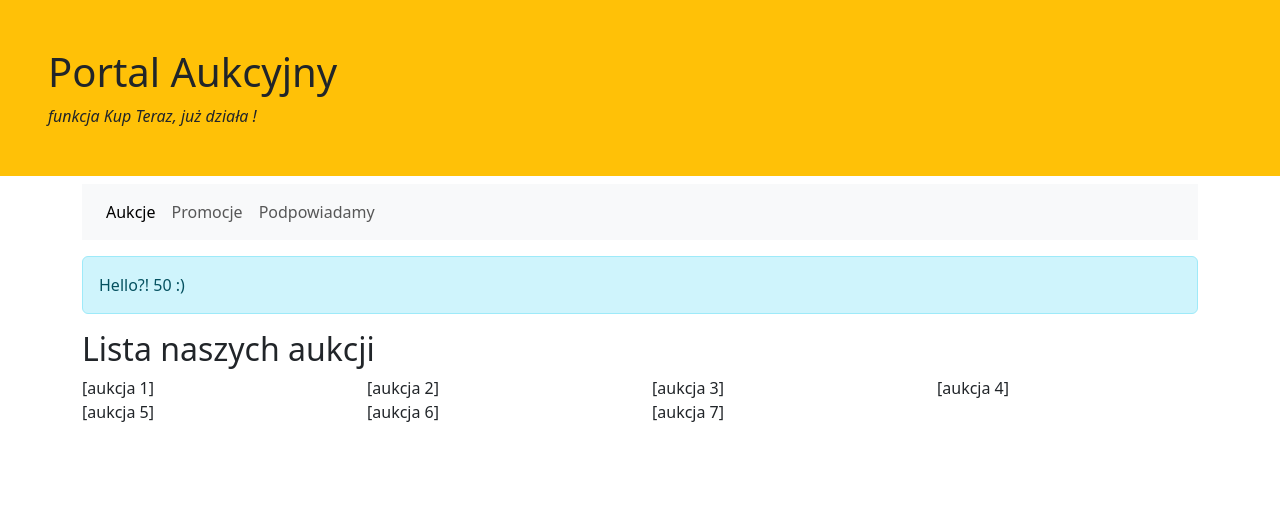
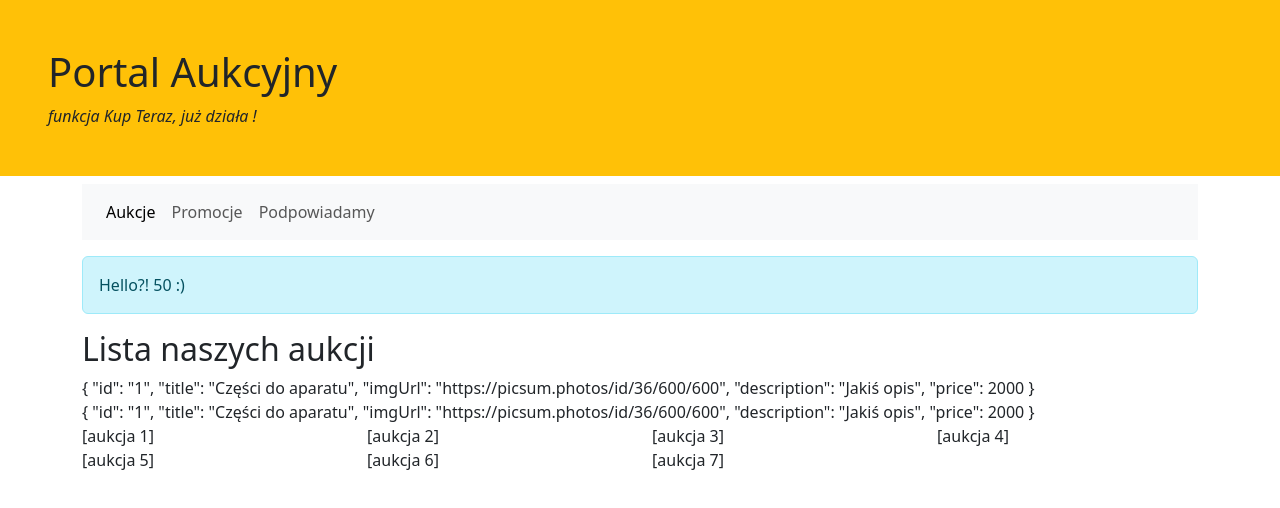
Before and after one commit to michaljabi/20260921-angular, an Angular app in the folder auction-portal/: page /auctions in a window 1280 px wide. Shown: the top 508 px of the page. Built offline with nearby package versions, Linux system fonts and the light colour scheme.

Commit message:
explain: pipes ( async | json) combine - pipelines.

```diff
--- a/auction-portal/src/app/auctions/auctions-page.component.ts
+++ b/auction-portal/src/app/auctions/auctions-page.component.ts
@@ -1,18 +1,37 @@
+import { AsyncPipe, JsonPipe } from '@angular/common';
 import { Component } from '@angular/core';
 
 @Component({
-  imports: [],
+  imports: [JsonPipe, AsyncPipe],
   selector: 'app-auctions-page',
   styles: ``,
   template: `
     <section>
       <h2>Lista naszych aukcji</h2>
+      <div>
+        {{ singleAuction | json }}
+      </div>
+      <div>
+        <!-- jak działają pipes jedna po durigej (faktyczny pipeline) -->
+        {{ singleActionPromise | async | json }}
+      </div>
       <div class="row">
-        @for(no of [1,2,3,4,5,6,7]; track no) {
-          <div class="col-12 col-sm-6 col-md-4 col-lg-3">[aukcja {{no}}]</div>
+        @for (no of [1, 2, 3, 4, 5, 6, 7]; track no) {
+          <div class="col-12 col-sm-6 col-md-4 col-lg-3">[aukcja {{ no }}]</div>
         }
       </div>
     </section>
   `,
 })
-export class AuctionsPageComponent {}
+export class AuctionsPageComponent {
+  singleAuction = {
+    id: '1',
+    title: 'Części do aparatu',
+    imgUrl: 'https://picsum.photos/id/36/600/600',
+    description: 'Jakiś opis',
+    price: 2000,
+  };
+
+  // single auction Promise:
+  singleActionPromise = Promise.resolve(this.singleAuction);
+}
```
Also changed, not shown: 1 other file (tests, documents, lock files or other folders).
